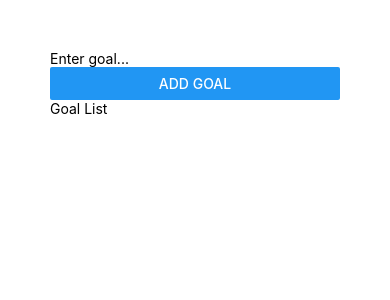
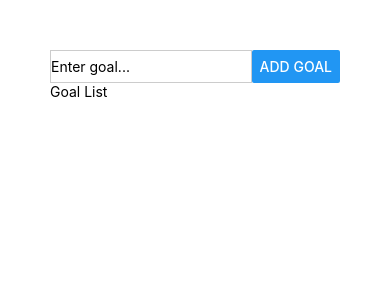
Before and after one commit to vandajay/goal-tracker, a React Native app: screen / in a window 390 px wide. Shown: the top 300 px of the page. Built offline with nearby package versions, Linux system fonts and the light colour scheme.

Commit message:
initial add flexbox

```diff
--- a/App.js
+++ b/App.js
@@ -20,8 +20,11 @@
     <View style={styles.appContainer}>
 
       {/* Goal Input */}
-      <View>
-        <TextInput placeholder='Enter goal...' />
+      <View style={styles.inputContainer}>
+        <TextInput
+          style={styles.textInput}
+          placeholder='Enter goal...'
+        />
         <Button title='Add Goal' />
       </View>
 
@@ -39,6 +42,15 @@
 const styles = StyleSheet.create({
   appContainer: {
     padding: 50
+  },
+  inputContainer: {
+    flexDirection: "row",
+    justifyContent: "space-between"
+  },
+  textInput: {
+    borderWidth: 1,
+    borderColor: '#cccccc',
+    width: '80%'
   }
 
 });
```
